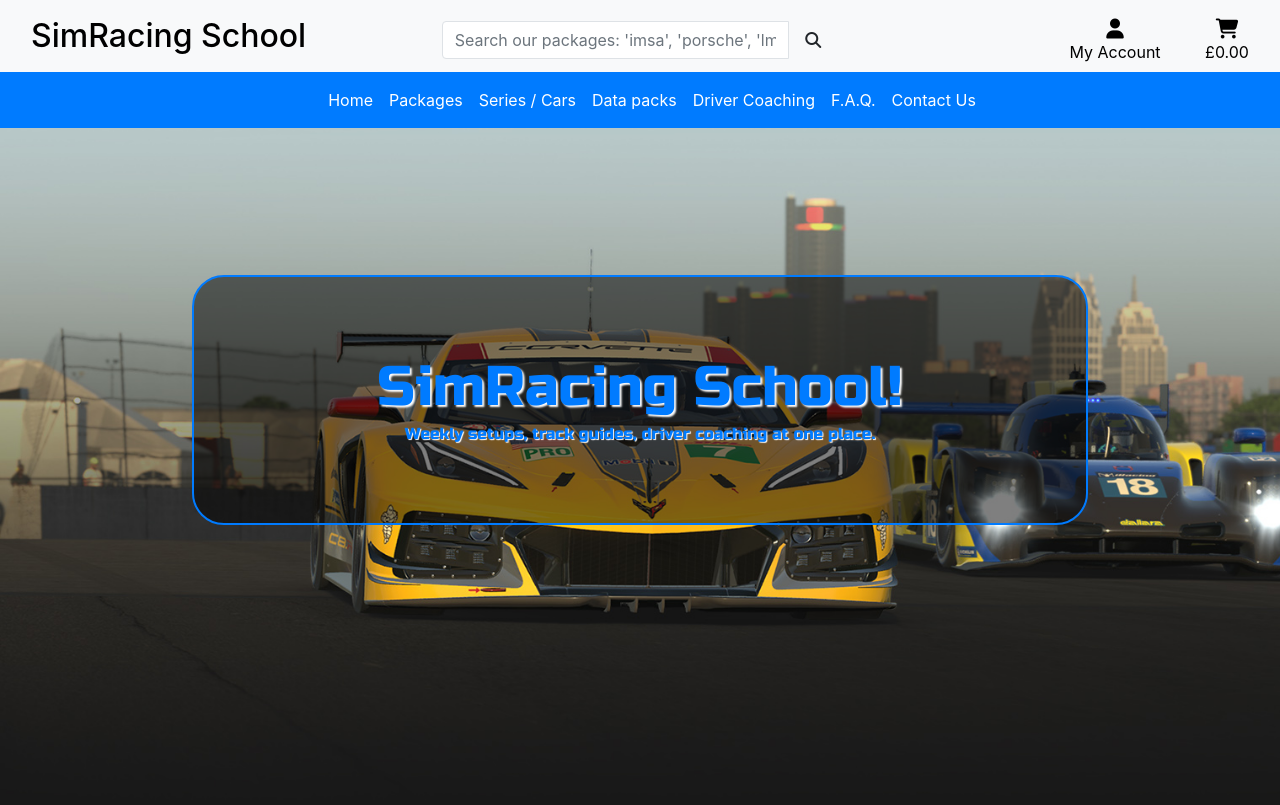
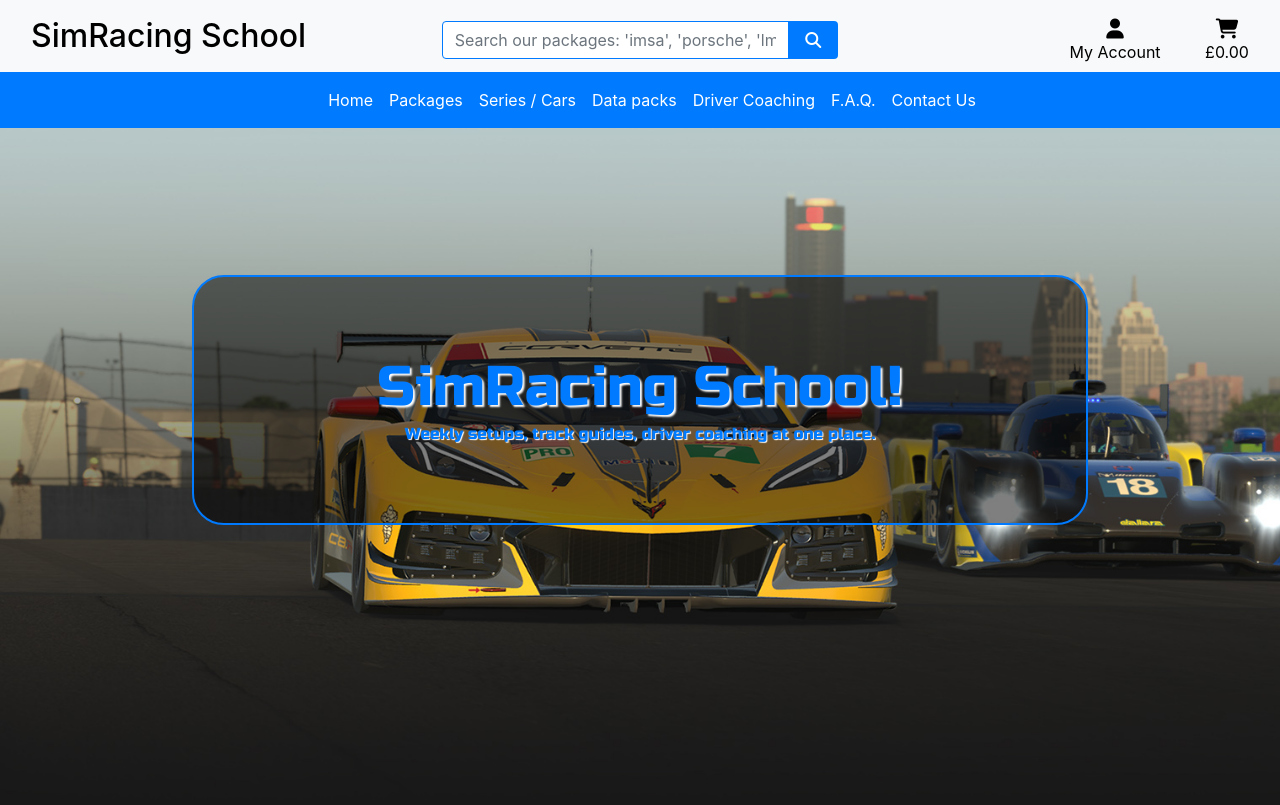
Before and after one commit to Code-Institute-Submissions/ci-ms4-simdriver-school, a Django app: page / in a window 1280 px wide. Shown: the top 805 px of the page. Run offline with Django 3.2, Linux system fonts and the light colour scheme; parts of the project's set-up code (start-up, migrations or seed data) failed here and were passed over; some libraries are stand-ins or nearby versions.

Commit message:
updated the search bar style

```diff
--- a/static/css/base.css
+++ b/static/css/base.css
@@ -16,6 +16,10 @@ body {
 .main-80 {
     min-height: 80vh !important;
     padding: 30px 0;
+}
+
+.search-border {
+    border: 1px solid #007bff;
 }
 
 .text-black {
--- a/templates/base.html
+++ b/templates/base.html
@@ -58,10 +58,10 @@
                 <div class="col-12 col-lg-4 my-auto py-1 py-lg-0">
                     <form method="GET" action="{% url 'products' %}">
                         <div class="input-group w-100">
-                            <input class="form-control border" type="text" name="q" placeholder="Search our packages: 'imsa', 'porsche', 'lmp' etc.">
-                            <div class="input-group-append">
+                            <input class="form-control search-border" type="text" name="q" placeholder="Search our packages: 'imsa', 'porsche', 'lmp' etc.">
+                            <div class="input-group-append bg-primary rounded-right">
                                 <button class="form-control btn" type="submit">
-                                    <span class="icon">
+                                    <span class="icon text-white">
                                         <i class="fas fa-search"></i>
                                     </span>
                                 </button>
```
